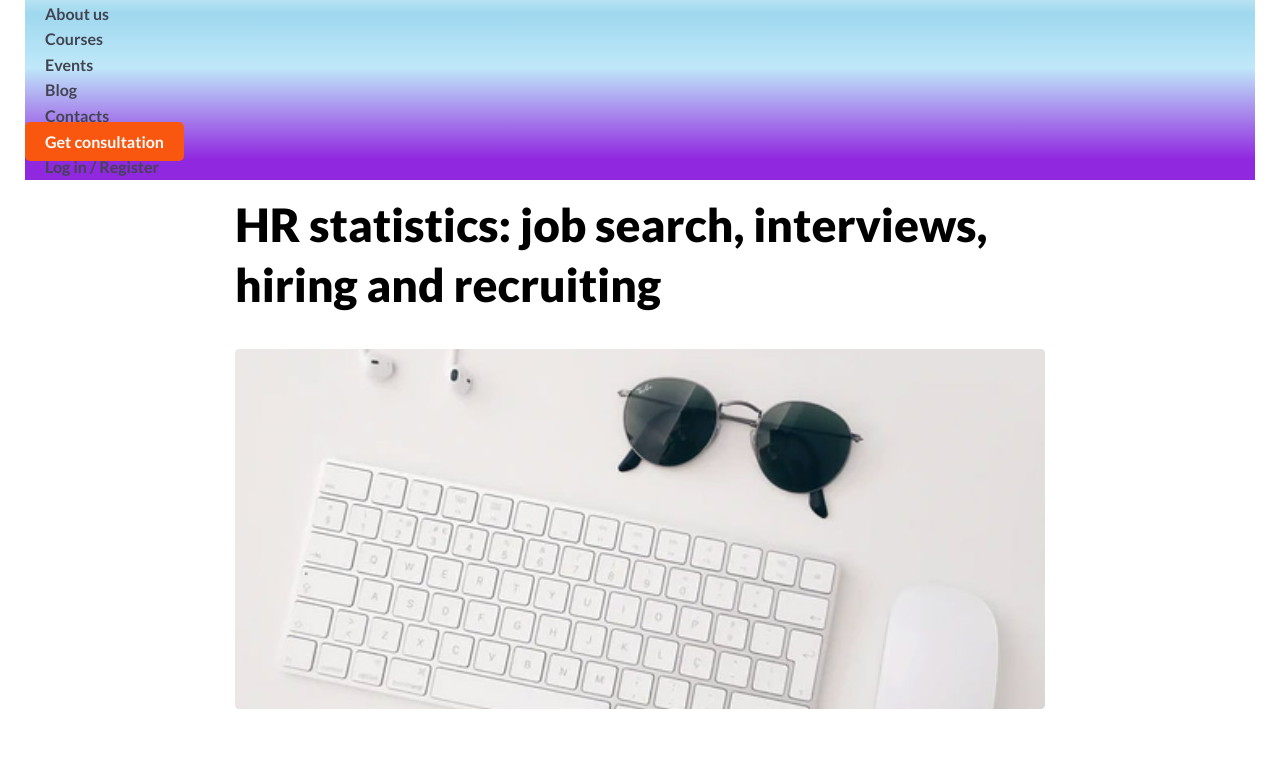
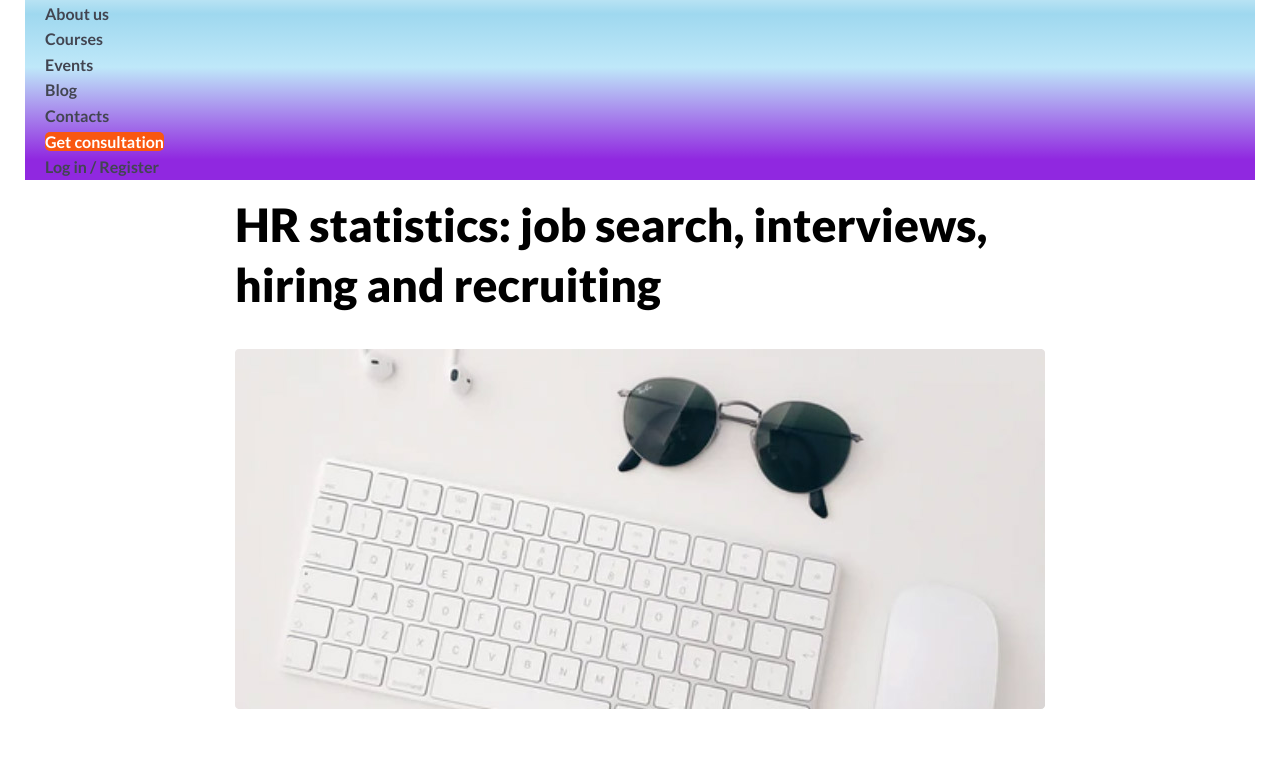
Before and after one commit to AllaDudar/lesson_7, a plain HTML site: page index.html in a window 1280 px wide. Shown: the part 25-797 px from the top of the page. Drawn offline with Linux system fonts and the light colour scheme.

Commit message:
Update style.css

```diff
--- a/css/style.css
+++ b/css/style.css
@@ -1,3 +1,6 @@
+.wrapper{
+	max-width: 100%;
+}
 body {
 	font-family: "Lato", serif;
 	line-height: 25.6px;
@@ -16,7 +19,7 @@ body {
 	margin-bottom: 15px;
 }
 .menu__link {
-	padding: 10px 20px;
+	margin: 10px 20px;
 
 }
 
@@ -74,14 +77,12 @@ body {
 }
 .subscribe__container {
 	width: 100%;
-	margin: 120px 0;
+	margin-bottom: 120px;
 	background-image: url("../img/illustration.png");
 	background-repeat: no-repeat;
 	background-position: 30% center;
 	background-color: #f4f5f6;
 }
-
-
 
 .footer__container {
 	width: 100%;
```
